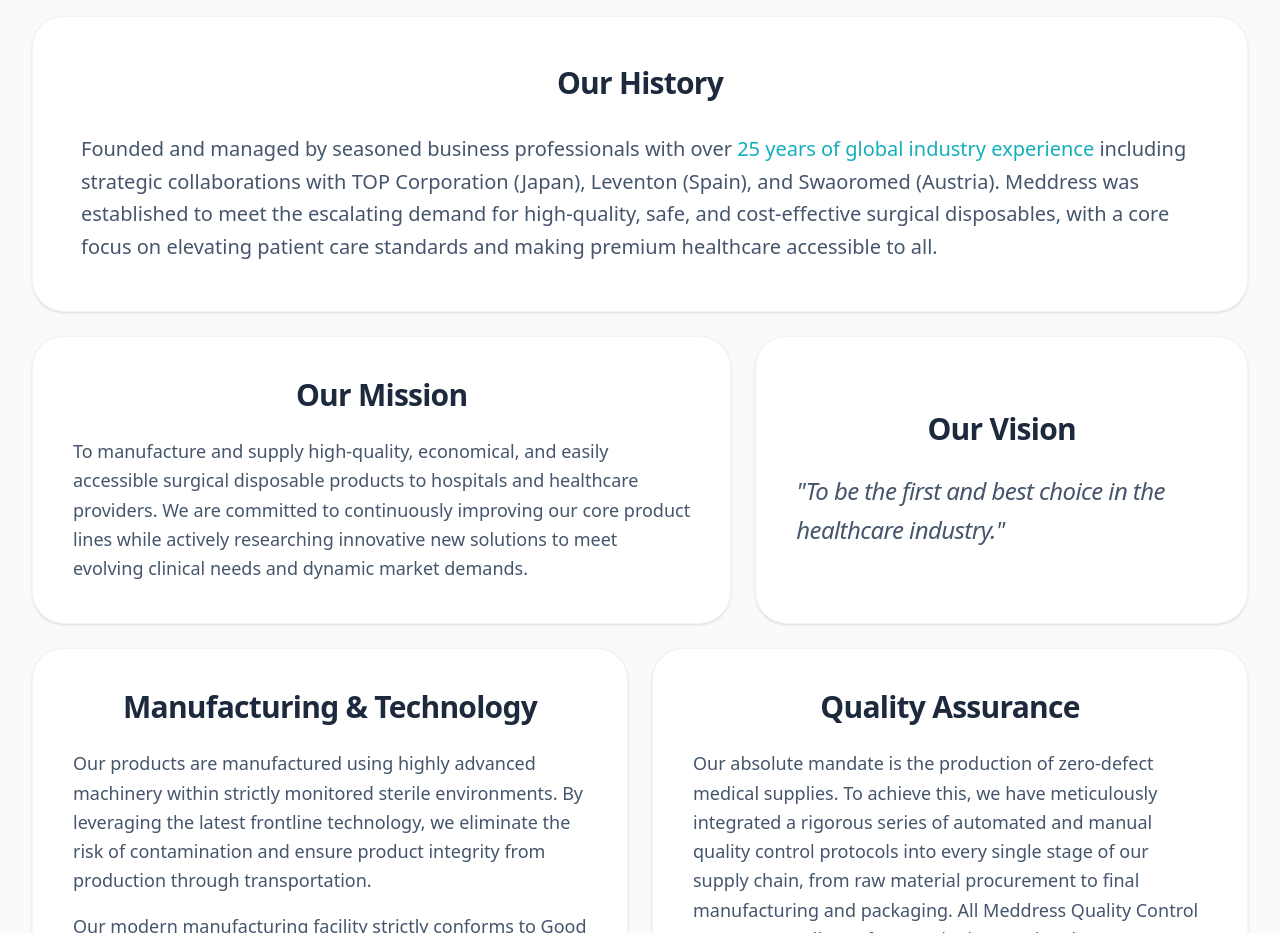
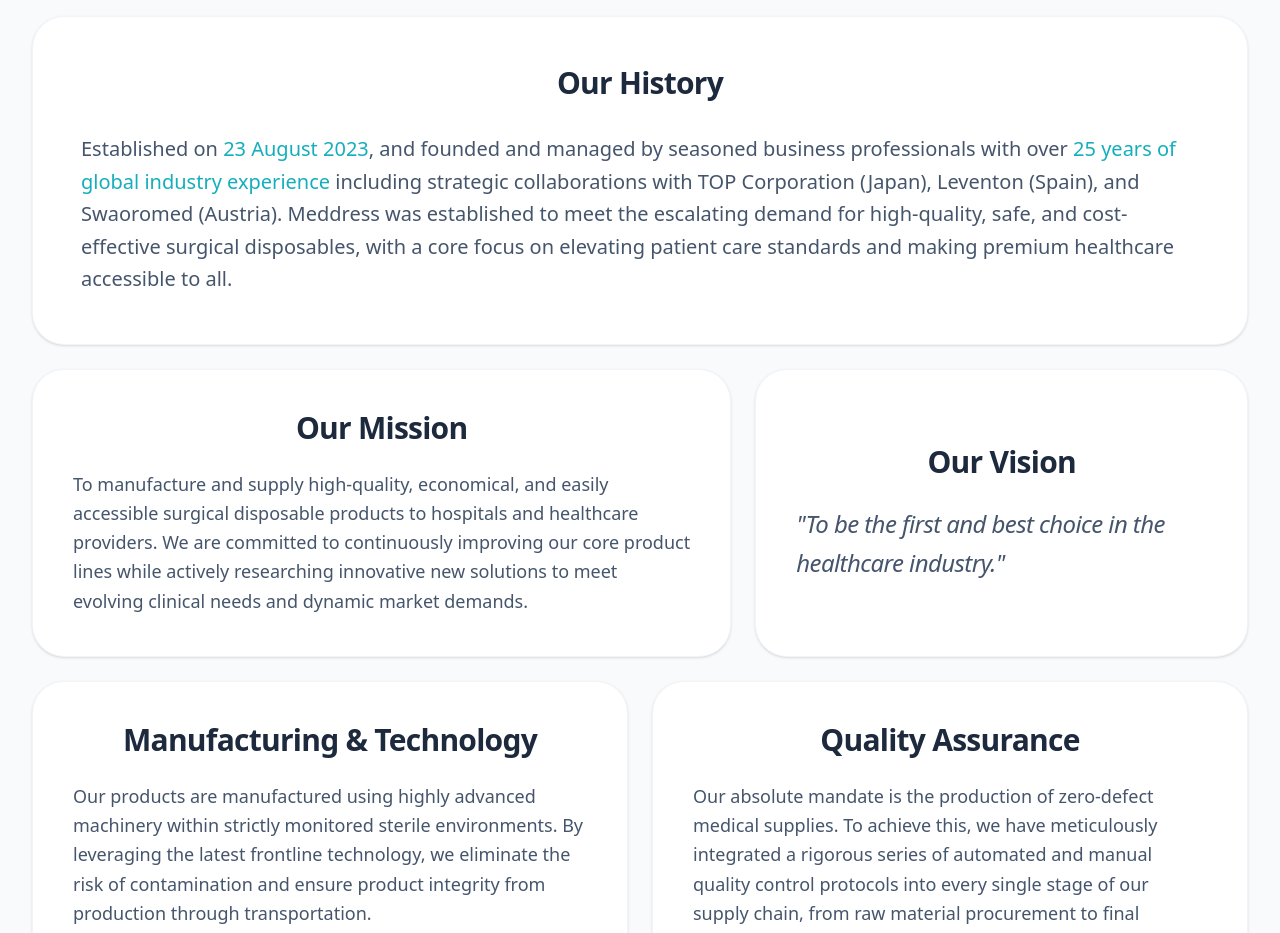
Before and after one commit to nirmanlovestowork-ui/meddress, a React (Vite) app: page / in a window 1280 px wide. Shown: the part 1920-2853 px from the top of the page. Built offline with nearby package versions, Linux system fonts and the light colour scheme.

Commit message:
feat: update company history section
Include the official establishment date of 23 August 2023 in the AboutMeddress component.

```diff
--- a/src/components/AboutMeddress.tsx
+++ b/src/components/AboutMeddress.tsx
@@ -25,7 +25,7 @@
           <div className="lg:col-span-12 bg-white rounded-[2rem] p-8 md:p-12 shadow-sm hover:shadow-md border border-slate-100 transition-all duration-300 relative overflow-hidden flex flex-col justify-center group">
             <h3 className="text-2xl md:text-3xl font-bold text-slate-800 tracking-tight text-center mb-6 md:mb-8">Our History</h3>
             <p className="text-slate-600 leading-relaxed text-lg lg:text-xl font-light">
-              Founded and managed by seasoned business professionals with over <strong className="text-[#14aebc] font-medium">25 years of global industry experience</strong> including strategic collaborations with TOP Corporation (Japan), Leventon (Spain), and Swaoromed (Austria). Meddress was established to meet the escalating demand for high-quality, safe, and cost-effective surgical disposables, with a core focus on elevating patient care standards and making premium healthcare accessible to all.
+              Established on <strong className="text-[#14aebc] font-medium">23 August 2023</strong>, and founded and managed by seasoned business professionals with over <strong className="text-[#14aebc] font-medium">25 years of global industry experience</strong> including strategic collaborations with TOP Corporation (Japan), Leventon (Spain), and Swaoromed (Austria). Meddress was established to meet the escalating demand for high-quality, safe, and cost-effective surgical disposables, with a core focus on elevating patient care standards and making premium healthcare accessible to all.
             </p>
           </div>
 
```
